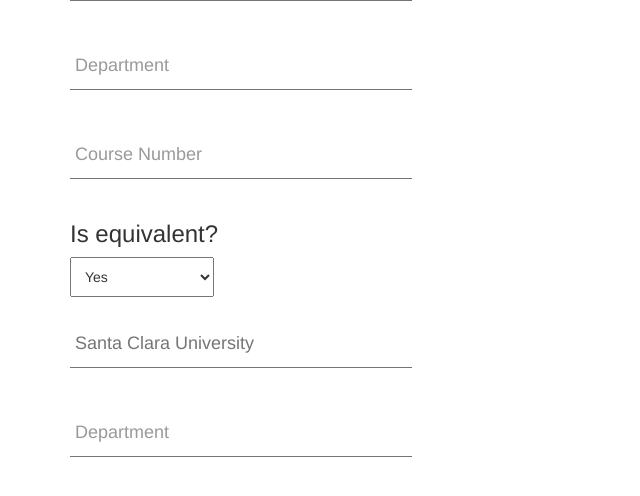
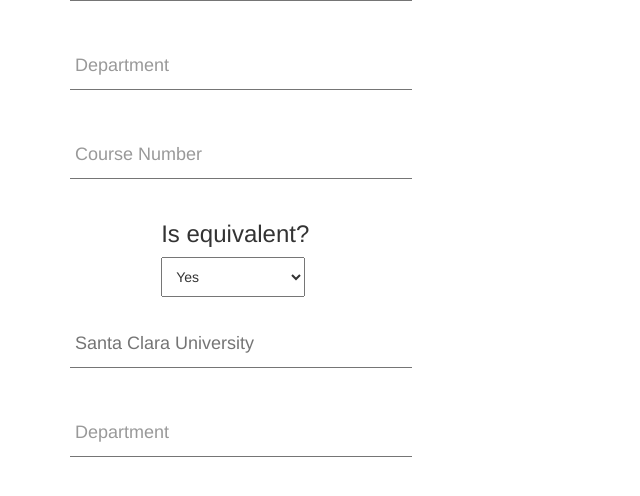
Before and after one commit to kvelcich/Course_Equivalency, a PHP site: page /Application/add.html in a window 1280 px wide. Shown: the part 216-712 px from the top of the page, without its empty margins (0-640 px from the left). Run offline with PHP 8.4, Linux system fonts and the light colour scheme; some libraries are stand-ins or nearby versions.

Commit message:
css update

```diff
--- a/Application/assets/miscStyles.css
+++ b/Application/assets/miscStyles.css
@@ -140,6 +140,7 @@ input:focus ~ .bar:before, input:focus ~ .bar:after {
 }
 .selector-container{
     width: 30%;
+    margin-left: 8%;
 }
 .selector{
     width: 42%;
```
